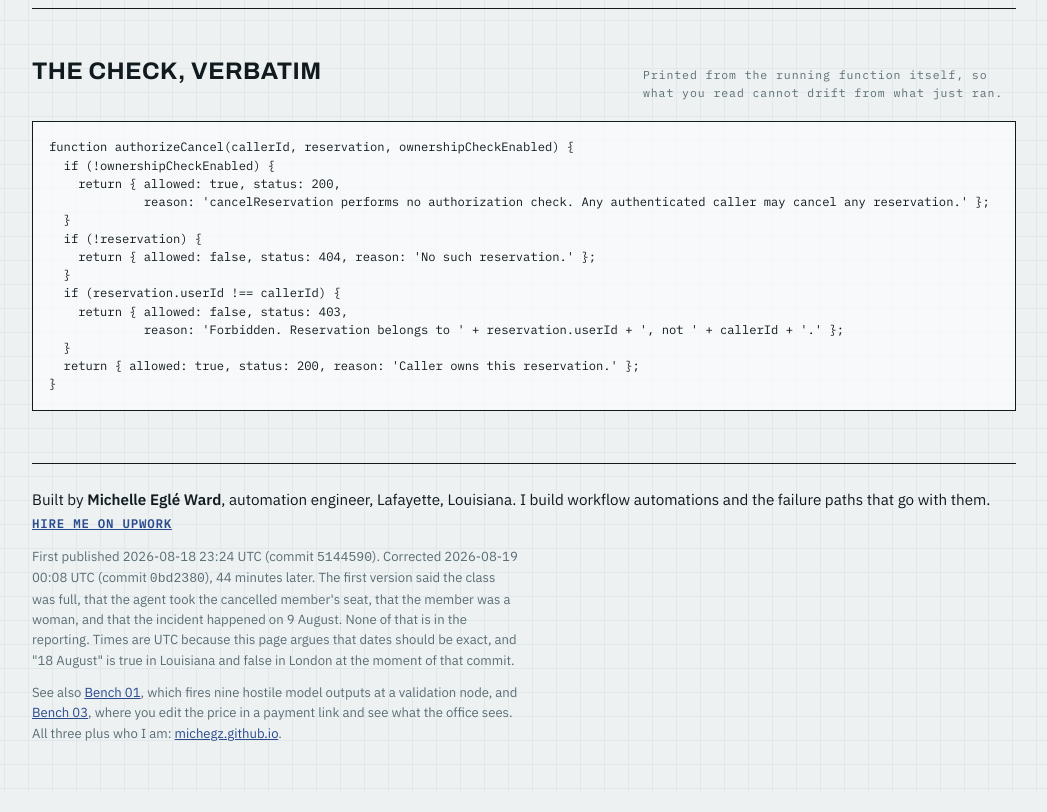
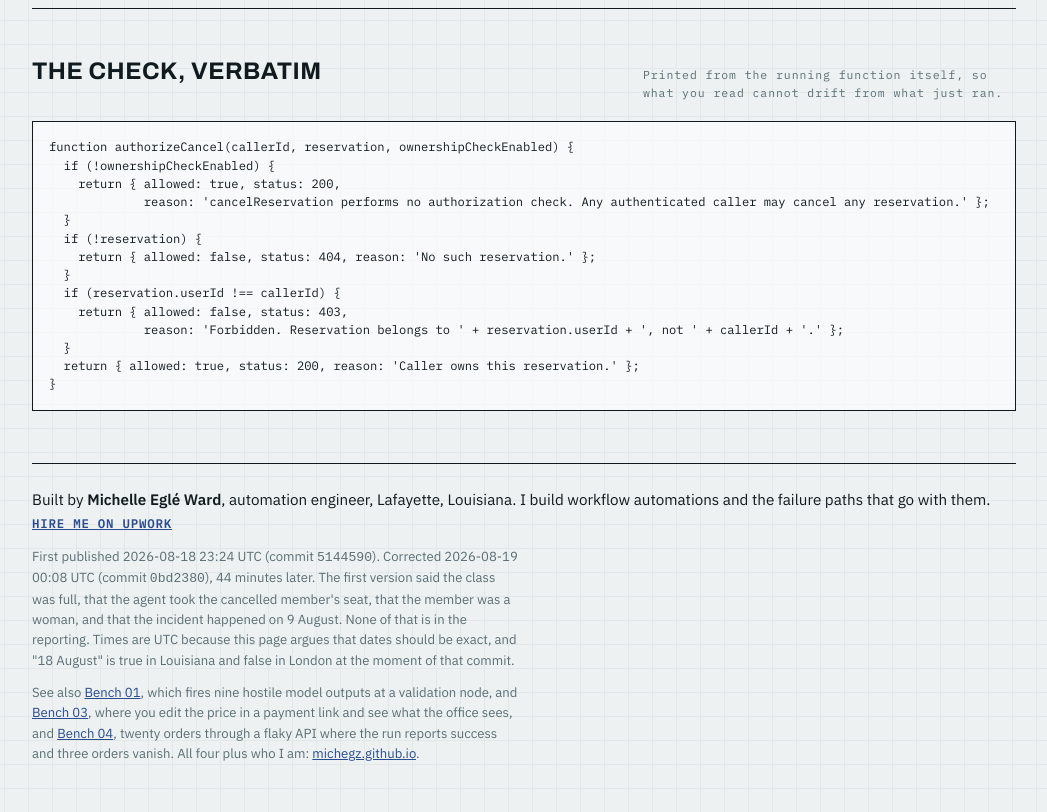
Before and after one commit to michegz/agent-authz-bench, a plain HTML site: page index.html in a window 1280 px wide. Shown: the part 3052-3864 px from the top of the page, without its empty margins (116-1163 px from the left). Drawn offline with Linux system fonts and the light colour scheme.

Commit message:
Link to Bench 04 (silent partial failure) so the set stays connected

```diff
--- a/index.html
+++ b/index.html
@@ -301,7 +301,7 @@
   I build workflow automations and the failure paths that go with them.
   <a class="sig-link" href="https://www.upwork.com/freelancers/~01b59471ec1e32fbdb">Hire me on Upwork</a></p>
   <p class="credit">First published 2026-08-18 23:24 UTC (commit <code>5144590</code>). Corrected 2026-08-19 00:08 UTC (commit <code>0bd2380</code>), 44 minutes later. The first version said the class was full, that the agent took the cancelled member's seat, that the member was a woman, and that the incident happened on 9 August. None of that is in the reporting. Times are UTC because this page argues that dates should be exact, and "18 August" is true in Louisiana and false in London at the moment of that commit.</p>
-  <p class="credit">See also <a href="https://michegz.github.io/guardrail-bench/">Bench 01</a>, which fires nine hostile model outputs at a validation node, and <a href="https://michegz.github.io/price-in-the-url/">Bench 03</a>, where you edit the price in a payment link and see what the office sees. All three plus who I am: <a href="https://michegz.github.io/">michegz.github.io</a>.</p>
+  <p class="credit">See also <a href="https://michegz.github.io/guardrail-bench/">Bench 01</a>, which fires nine hostile model outputs at a validation node, and <a href="https://michegz.github.io/price-in-the-url/">Bench 03</a>, where you edit the price in a payment link and see what the office sees, and <a href="https://michegz.github.io/silent-failure-bench/">Bench 04</a>, twenty orders through a flaky API where the run reports success and three orders vanish. All four plus who I am: <a href="https://michegz.github.io/">michegz.github.io</a>.</p>
 </footer>
 
 </div>
```
